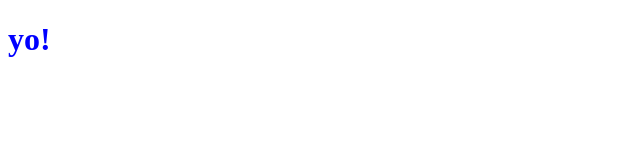
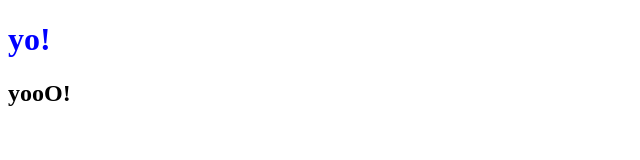
Before and after one commit to t3t3c/Sign-up-Form, a plain HTML site: page index.html in a window 1280 px wide. Shown: the full height of the page, 0-640 px from the left. Drawn offline with Linux system fonts and the light colour scheme.

Commit message:
added second header

```diff
--- a/index.html
+++ b/index.html
@@ -7,5 +7,6 @@
   </head>
   <body>
     <h1>yo!</h1>
+    <h2>yooO!</h2>
   </body>
 </html>
```
